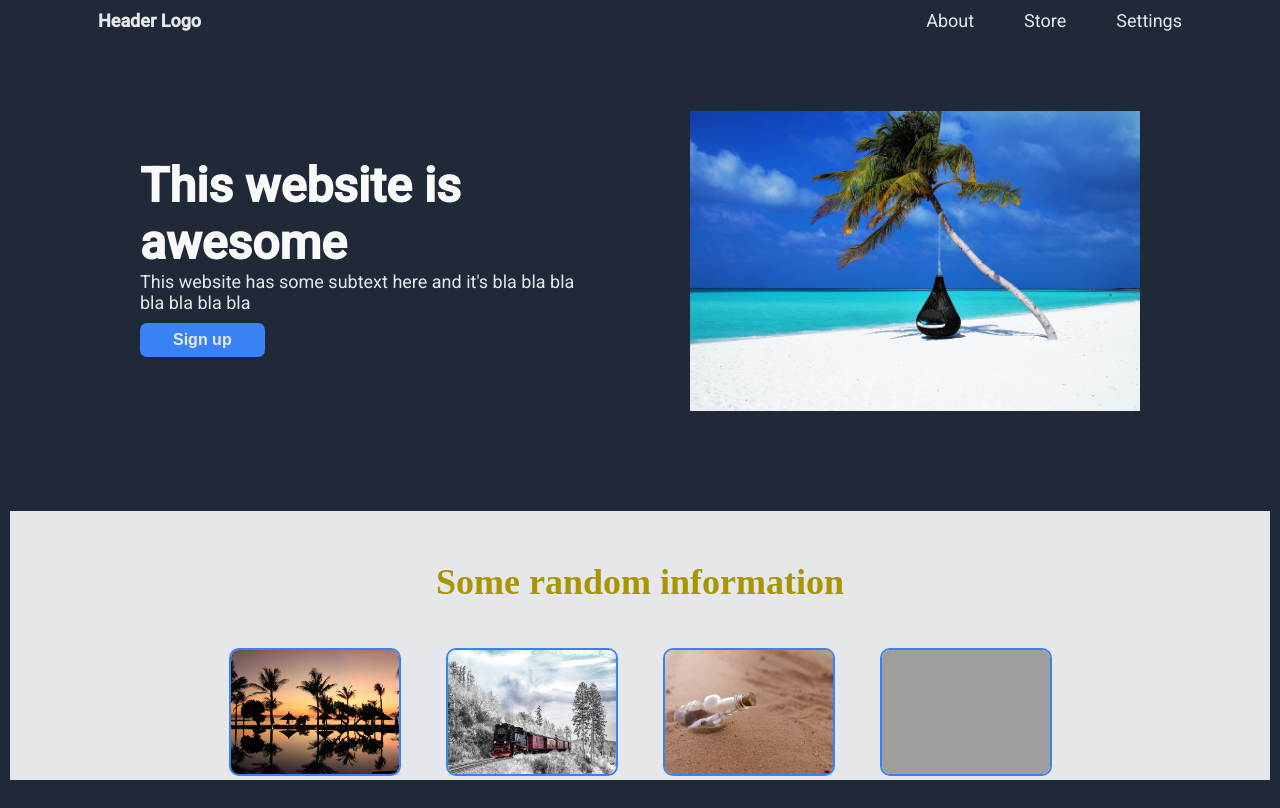
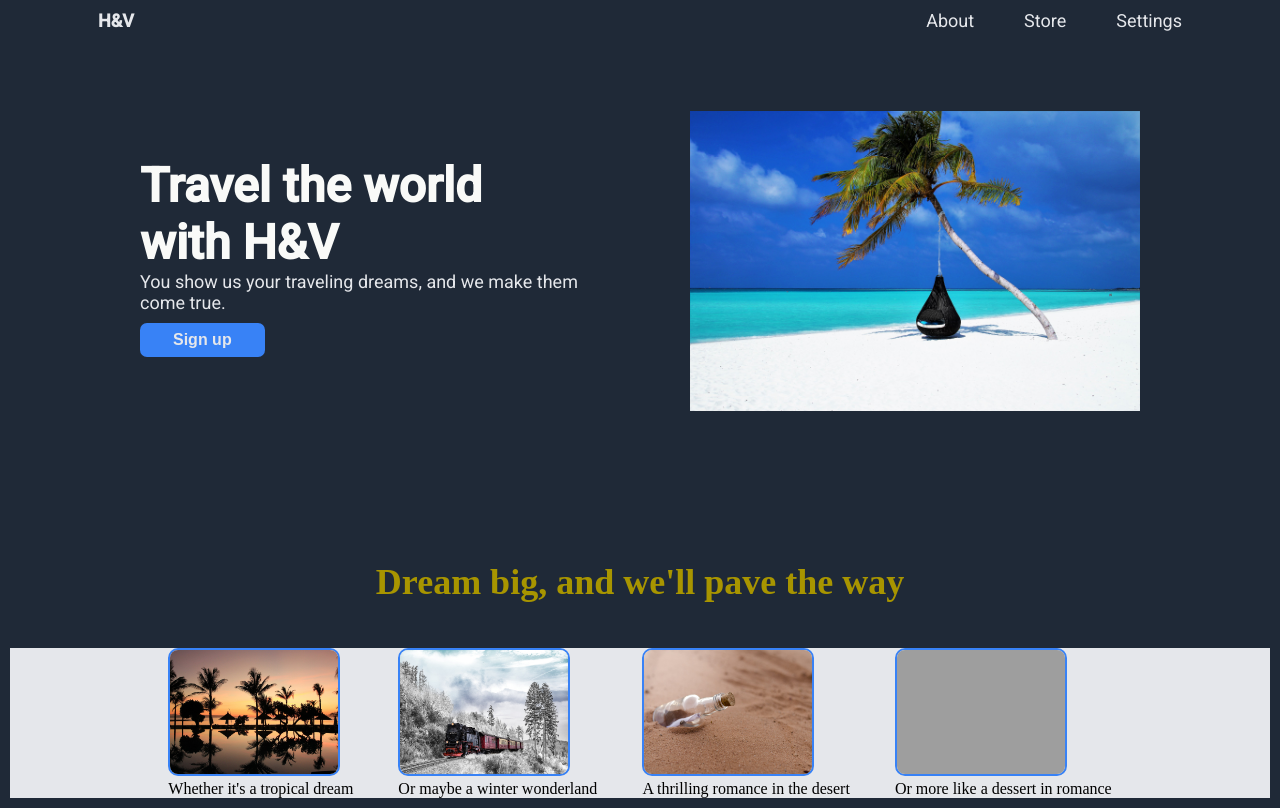
Before and after one commit to xvekii/landing-page, a plain HTML site: page index.html in a window 1280 px wide. Drawn offline with Linux system fonts and the light colour scheme; grey boxes are pictures that could not be loaded.

Commit message:
Edit the text boxes, change testimonials-info class to info

```diff
--- a/index.html
+++ b/index.html
@@ -10,7 +10,7 @@
 	<body>
 		<div class="header">
 			<div class="upper-header">
-				<div class="header-logo">Header Logo</div>
+				<div class="header-logo">H&V</div>
 				<ul class="right-links">
 					<li><a href="#">About</a></li>
 					<li><a href="#">Store</a></li>
@@ -19,8 +19,8 @@
 			</div>
 			<div class="header-content">
 				<div class="hc-left">
-          <h1>This website is awesome</h1>
-				  <p>This website has some subtext here and it's bla bla bla bla bla bla bla</p>
+          <h1>Travel the world <span style = "display: block;">with H&V</span></h1>
+				  <p>You show us your traveling dreams, and we make them come true.</p>
           <button>Sign up</button>
         </div>
         <div class="hc-right">
@@ -29,24 +29,24 @@
 			</div>
 		</div>
 
-		<div class="testimonials-info">
-			<h2>Some random information</h2>
+		<div class="info">
+			<h2>Dream big, and we'll pave the way</h2>
       <div class="boxes-container">
         <div class="box">
           <img class="image" src="./images/bali.jpg" alt="An image of Bali">
-          <div class="text"></div>
+          <div class="text">Whether it's a tropical dream</div>
         </div>
         <div class="box">
           <img class="image" src="./images/train.jpg" alt="An image of train in the snowy scenery">
-          <div class="text"></div>
+          <div class="text">Or maybe a winter wonderland</div>
         </div>
         <div class="box">
           <img class="image" src="./images/message.jpg" alt="An image of a message in a bottle in the desert sand">
-          <div class="text"></div>
+          <div class="text">A thrilling romance in the desert</div>
         </div>
         <div class="box">
           <img class="image" src="./images/hvar1.jpg" alt="An image of Hvar island">
-          <div class="text"></div>
+          <div class="text">Or more like a dessert in romance</div>
         </div>
       </div>
 		</div>
```
